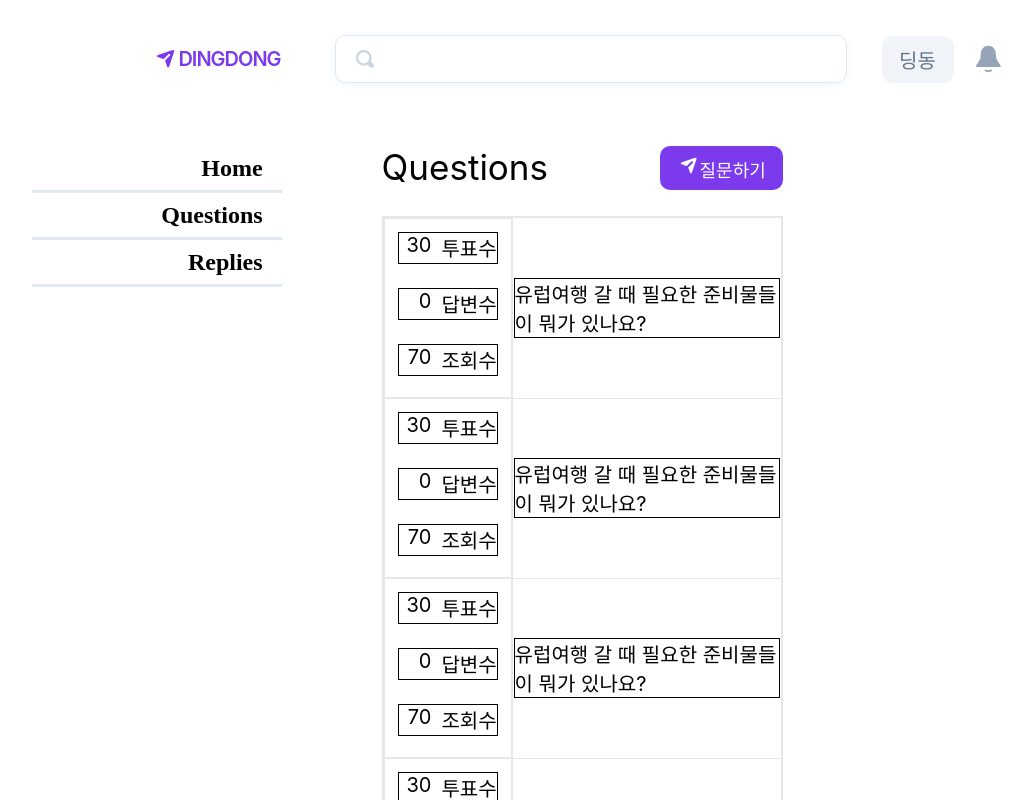
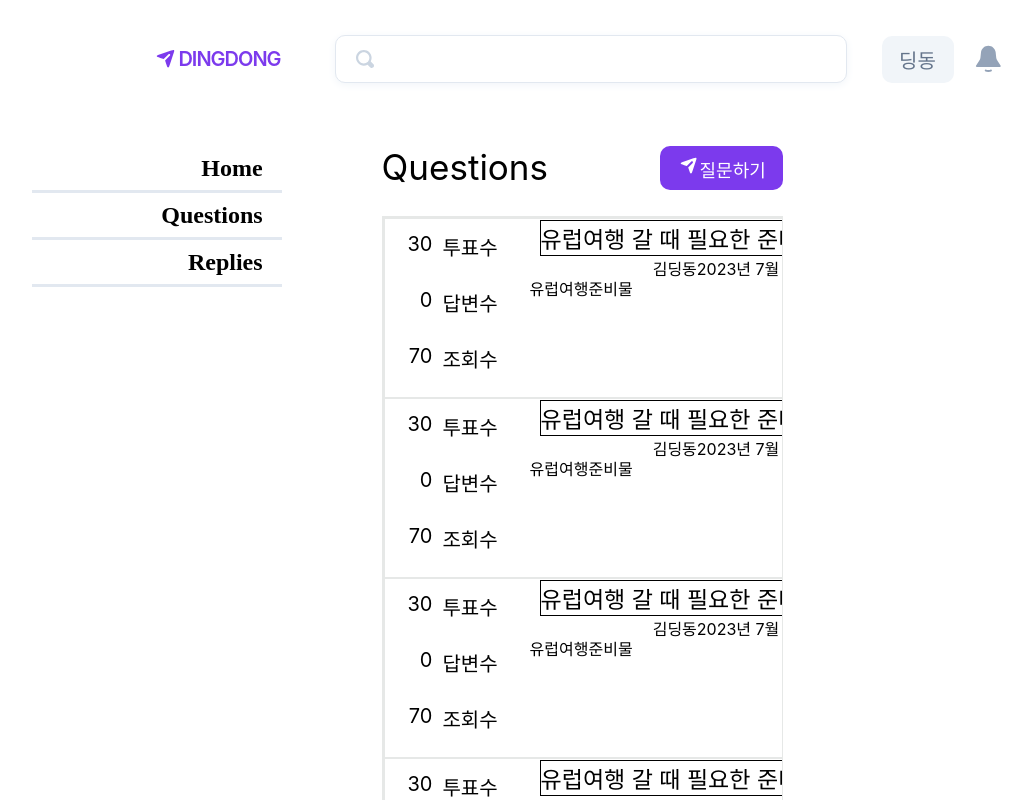
Before and after one commit to minjeong073/DingDong_T5, a React (Create React App) app: page /articles in a window 1280 px wide. Shown: the top 800 px of the page, without its empty margins (64-1096 px from the left). Built offline with nearby package versions, Linux system fonts and the light colour scheme.

Commit message:
feat: "table 셀사이의 공백제거, 셀높이 고정"

```diff
--- a/src/components/ArticlesTable.tsx
+++ b/src/components/ArticlesTable.tsx
@@ -2,13 +2,16 @@ import styled from "styled-components"
 import React from 'react';
 import dummy from "../db/articles.json";
 import { isTemplateSpan } from "typescript";
+
+const itemsPerPage = 5;
 
 export const ArticlesTable = () => {
 
   return(
     <Table>
       {dummy.articles.map((item) => (
-        <tr key={item.id}>
+        <TableRow key={item.id}>
+          <TableCell>
             <Info>
               <Box> <Div>{item.votes}</Div> <Span>투표수</Span></Box>
               <Box><Div>{item.answers}</Div> <Span>답변수</Span></Box>
@@ -16,9 +19,14 @@ export const ArticlesTable = () => {
             </Info>
             <Context>
               <Title>{item.title}</Title>
+              <Addition>
+                <HashTag>{item.hashtag}</HashTag>
+                <Author>{item.author}</Author>
+                <Date>{item.date}</Date>
+              </Addition>
             </Context>
-
-        </tr>
+          </TableCell>
+        </TableRow>
       ))}
 
     </Table>
@@ -38,11 +46,25 @@ const Table = styled.table`
 
 `;
 
-const Info = styled.td`
+const TableRow = styled.tr`
+  display:flex;
+`;
+
+
+const TableCell = styled.td`
+  flex: 1;
+  display: flex;
+  flex-direction: row;
+  height: 180px;
+  overflow: hidden;
+  text-overflow: ellipsis;
+  white-space: nowrap;
+`;
+
+const Info = styled.div`
   display: flex;
   flex-direction: column;
   align-items: center;
-  border: 1px solid black;
 `;
 
 const Box = styled.div`
@@ -51,7 +73,8 @@ const Box = styled.div`
   margin: 12px;
   width: 100px;
   height: 32px;
-  border: 1px solid black;
+  border-radius: 5px;
+
 `;
 
 const Div = styled. div`
@@ -63,13 +86,28 @@ const Span= styled.div`
   font-size: 20px;
 `;
 
-const Context = styled.td`
+const Context = styled.div`
 
 
 `;
 
 const Title = styled.div`
+  margin: 0px 30px 0px 30px;
   border: 1px solid black;
-  font-size: 20px;
+  font-size: 23px;
+  font-weight: medium;
+`;
+
+const Addition = styled.div`
+  display: flex;
+  flex-direction: row;
+`;
+
+const HashTag = styled.div`
+  margin: 20px;
 
 `;
+
+const Author = styled.div``;
+
+const Date = styled.div``;
```
Lines whose indentation alone changed are shown as unchanged.
